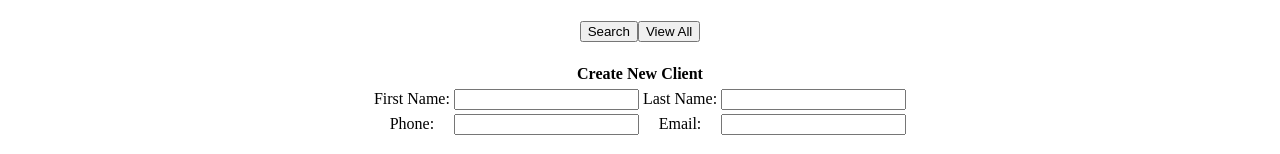
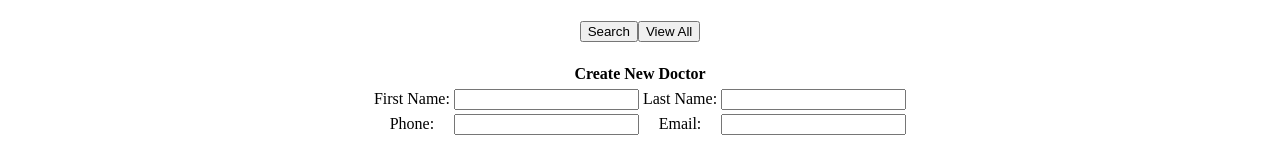
Before and after one commit to MooAve/VetClinic, a React (Create React App) app in the folder client/: page /Doctors in a window 1280 px wide. Shown: the part 243-397 px from the top of the page. Built offline with nearby package versions, Linux system fonts and the light colour scheme.

Commit message:
minor correction

```diff
--- a/client/src/pages/DoctorsPage.js
+++ b/client/src/pages/DoctorsPage.js
@@ -29,7 +29,7 @@ function DoctorsPage() {
 
             <table id="CreateDoctor">
                 <thead>
-                    <th>Create New Client</th>
+                    <th>Create New Doctor</th>
                 </thead>
                 <tbody>
                     <tr>
```
